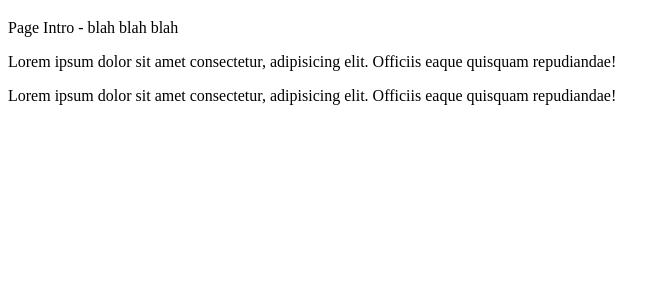
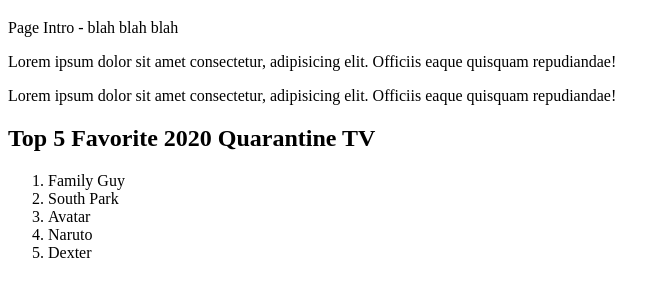
Before and after one commit to scsu-clarkm1-fall-2020-csc235/assignment-1-git-github-ioJune, a plain HTML site: page index.html in a window 1280 px wide. Shown: the part 61-358 px from the top of the page, without its empty margins (0-670 px from the left). Drawn offline with Linux system fonts and the light colour scheme.

Commit message:
Added List and Title Of List

```diff
--- a/index.html
+++ b/index.html
@@ -13,6 +13,15 @@
     <p>Lorem ipsum dolor sit amet consectetur, adipisicing elit. Officiis eaque quisquam repudiandae!</p>
     <p>Lorem ipsum dolor sit amet consectetur, adipisicing elit. Officiis eaque quisquam repudiandae!</p>
 
+    <h2>Top 5 Favorite 2020 Quarantine TV</h2>
+    <ol>
+        <li>Family Guy</li>
+        <li>South Park</li>
+        <li>Avatar</li>
+        <li>Naruto</li>
+        <li>Dexter</li>
+    </ol>
+
 </body>
 
 </html>
```
